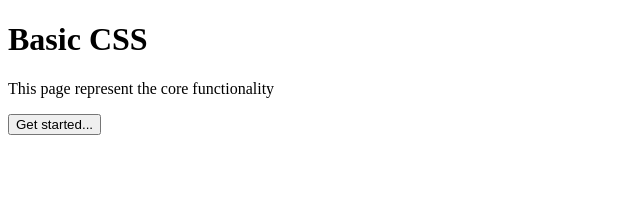
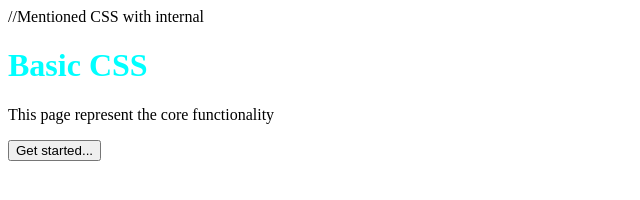
Before and after one commit to Hanumant-Shinde-777/Basic-HTML-and-CSS, a plain HTML site: page LearnCSS/index.html in a window 1280 px wide. Shown: the whole page, without its empty margins (0-640 px from the left). Drawn offline with Linux system fonts and the light colour scheme.

Commit message:
Internal css

```diff
--- a/LearnCSS/index.html
+++ b/LearnCSS/index.html
@@ -4,6 +4,12 @@
     <meta charset="UTF-8">
     <meta name="viewport" content="width=device-width, initial-scale=1.0">
     <title>Basic Page</title>
+    //Mentioned CSS with internal
+    <style>
+        h1{
+            color: aqua;
+        }
+    </style>
 </head>
 <body>
     <h1> Basic CSS</h1>
```
